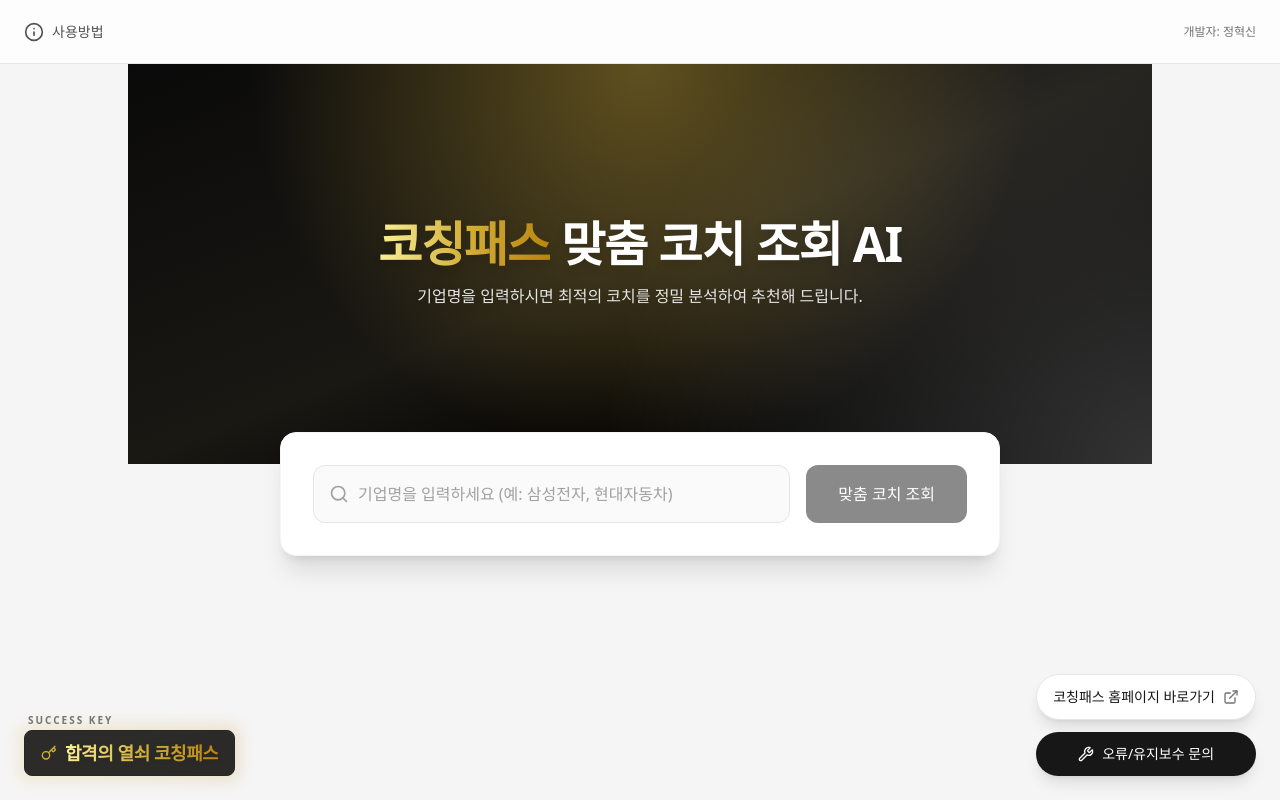
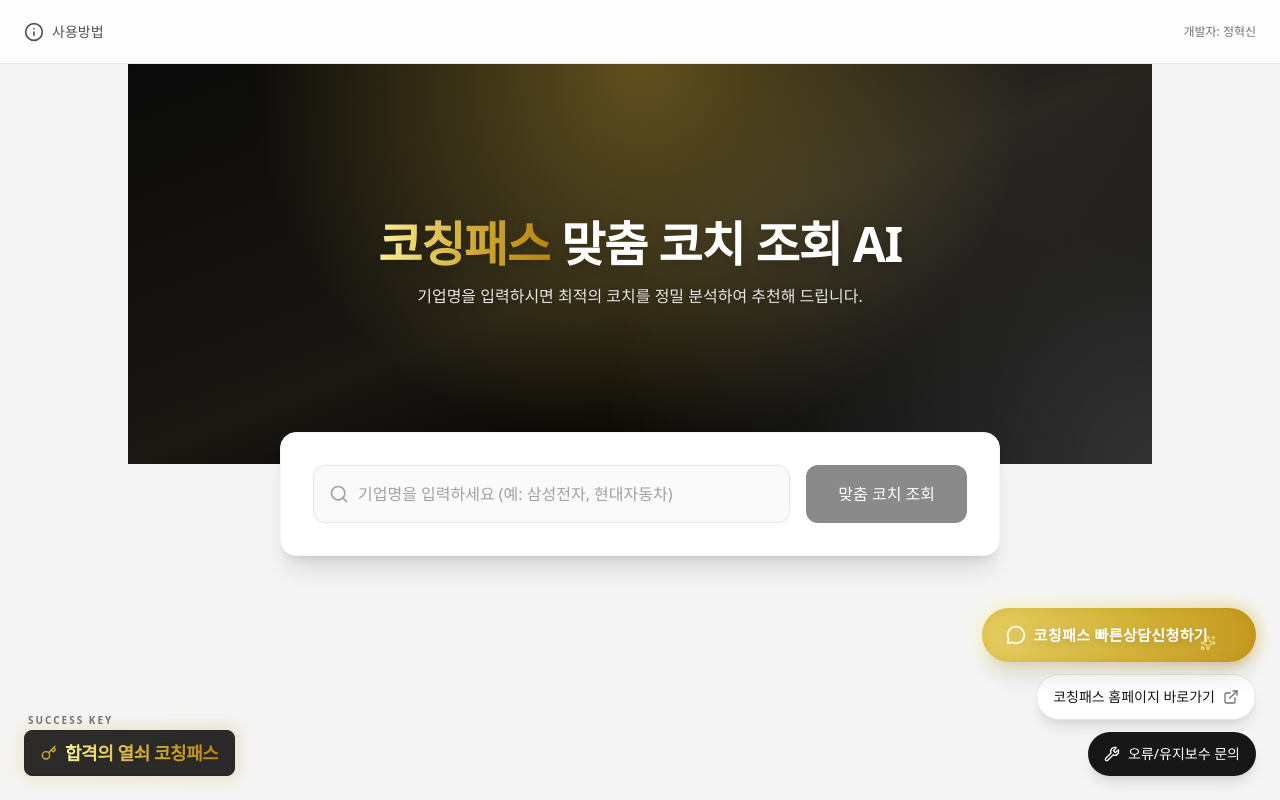
Before and after one commit to lab-droid/coachingpass-coach, a React (Vite) app: page / in a window 1280 px wide. Built offline with nearby package versions, Linux system fonts and the light colour scheme.

Commit message:
feat(app): Add Sparkles and MessageCircle icons
Introduces two new icons, `Sparkles` and `MessageCircle`, to the application. These icons are likely intended for future UI enhancements related to AI features and user interaction.

```diff
--- a/src/App.tsx
+++ b/src/App.tsx
@@ -1,5 +1,5 @@
 import React, { useState, useEffect } from 'react';
-import { Key, Info, ExternalLink, Wrench, Search, CheckCircle2 } from 'lucide-react';
+import { Key, Info, ExternalLink, Wrench, Search, CheckCircle2, MessageCircle, Sparkles } from 'lucide-react';
 import { GoogleGenAI, ThinkingLevel } from '@google/genai';
 import { motion, AnimatePresence } from 'motion/react';
 
@@ -129,7 +129,6 @@
 지역: [다음 코치별 가능 지역] (이런 식으로 코치마다 문단을 분리하여 배치하세요)`;
 
       const fetchAndProcess = async (batch: any[], index: number) => {
-        try {
         const listStr = batch.map(c => `- [${c.name}] ${c.url}\n  지역: ${c.region}`).join('\n');
         const prompt = `[검색할 기업명]: "${companyName}"\n\n[초강력 경고]\n맞춤 코치 조회시 입력된 기업이 해당 코치의 웹사이트에 무조건 작성되어있을 경우만 분석 결과로 출력합니다. 해당 기업이 없는 코치들은 절대 분석 결과에 출력하지 않습니다.\n예를 들어, 기업에 '삼성전자'가 입력되고 맞춤 코치 조회를 할 경우 '삼성전자'가 웹사이트에 정확히 작성되어있는 코치들만 분석 결과에 출력되어야 합니다. 삼성전자뿐만 아니라 모든 기업이 동일하게 적용되어야 합니다.\nURL 접속 불가, 텍스트 크롤링 실패, 텍스트 내 기업명 미발견 시 해당 코치는 무조건 제외(Skip)하세요.\n\n[코치 목록]\n${listStr}`;
 
@@ -147,13 +146,18 @@
           results[index] += chunk.text;
           updateUI();
         }
-        } catch (error) {
-          console.error(`Error processing stream ${index}:`, error);
-        }
       };
 
       // 모든 배치를 병렬로 처리하여 속도 개선
-      await Promise.all(batches.map((batch, i) => fetchAndProcess(batch, i)));
+      // Promise.allSettled를 사용하여 일부 실패하더라도 나머지는 진행되도록 함
+      const settledResults = await Promise.allSettled(batches.map((batch, i) => fetchAndProcess(batch, i)));
+
+      // 모든 요청이 실패했는지 확인 (전부 실패 시 에러 처리)
+      const allFailed = settledResults.every(r => r.status === 'rejected');
+      if (allFailed) {
+        const firstError = (settledResults[0] as PromiseRejectedResult).reason;
+        throw firstError;
+      }
 
       updateUI(true); // 모든 스트림 완료 후 강제 UI 업데이트
 
@@ -173,10 +177,11 @@
 
       if (finalCombined.trim() === "") {
         setResult("해당 기업과 관련된 맞춤 코치 조회 결과를 찾을 수 없습니다.");
+        setIsCompleted(false); // 결과가 없을 때는 완료 배너를 표시하지 않음
       } else {
         setResult("맞춤 코치 조회 결과:\n\n" + finalCombined.trim());
+        setIsCompleted(true);
       }
-      setIsCompleted(true);
     } catch (error: any) {
       console.error(error);
       let errorMessage = "오류가 발생했습니다. API Key가 유효한지 확인해주세요.";
@@ -373,19 +378,31 @@
       </div>
 
       {/* Bottom Right Buttons */}
-      <div className="fixed bottom-6 right-6 flex flex-col gap-3 z-40">
+      <div className="fixed bottom-6 right-6 flex flex-col gap-3 z-40 items-end">
+        <a
+          href="https://coachingpass.co.kr/consulting"
+          target="_blank"
+          rel="noopener noreferrer"
+          className="relative group flex items-center gap-2 px-6 py-4 bg-gradient-to-r from-[#D4AF37] via-[#C5A017] to-[#B8860B] text-white rounded-full shadow-xl hover:shadow-2xl hover:-translate-y-1 transition-all duration-300"
+        >
+          <div className="absolute inset-0 bg-white/20 rounded-full opacity-0 group-hover:opacity-100 transition-opacity"></div>
+          <div className="absolute -inset-1 bg-gradient-to-r from-[#F9F295] to-[#D4AF37] rounded-full blur opacity-40 group-hover:opacity-70 transition duration-500 animate-pulse"></div>
+          <MessageCircle className="w-5 h-5 relative z-10" />
+          <span className="font-bold text-[15px] relative z-10 tracking-wide drop-shadow-md">코칭패스 빠른상담신청하기</span>
+          <Sparkles className="w-4 h-4 relative z-10 text-[#F9F295] absolute top-2 right-4 animate-pulse" />
+        </a>
         <a
           href="https://coachingpass.co.kr"
           target="_blank"
           rel="noopener noreferrer"
-          className="flex items-center gap-2 px-4 py-3 bg-white text-neutral-900 rounded-full shadow-lg border border-neutral-200 hover:bg-neutral-50 transition-all group"
+          className="flex items-center gap-2 px-4 py-3 bg-white text-neutral-900 rounded-full shadow-lg border border-neutral-200 hover:bg-neutral-50 transition-all group w-fit"
         >
           <span className="font-medium text-sm">코칭패스 홈페이지 바로가기</span>
           <ExternalLink className="w-4 h-4 text-neutral-500 group-hover:text-neutral-900 transition-colors" />
         </a>
         <button
           onClick={() => setIsInquiryOpen(true)}
-          className="flex items-center justify-center gap-2 px-4 py-3 bg-neutral-900 text-white rounded-full shadow-lg hover:bg-neutral-800 transition-all"
+          className="flex items-center justify-center gap-2 px-4 py-3 bg-neutral-900 text-white rounded-full shadow-lg hover:bg-neutral-800 transition-all w-fit"
         >
           <Wrench className="w-4 h-4" />
           <span className="font-medium text-sm">오류/유지보수 문의</span>
```
Lines whose indentation alone changed are shown as unchanged.
